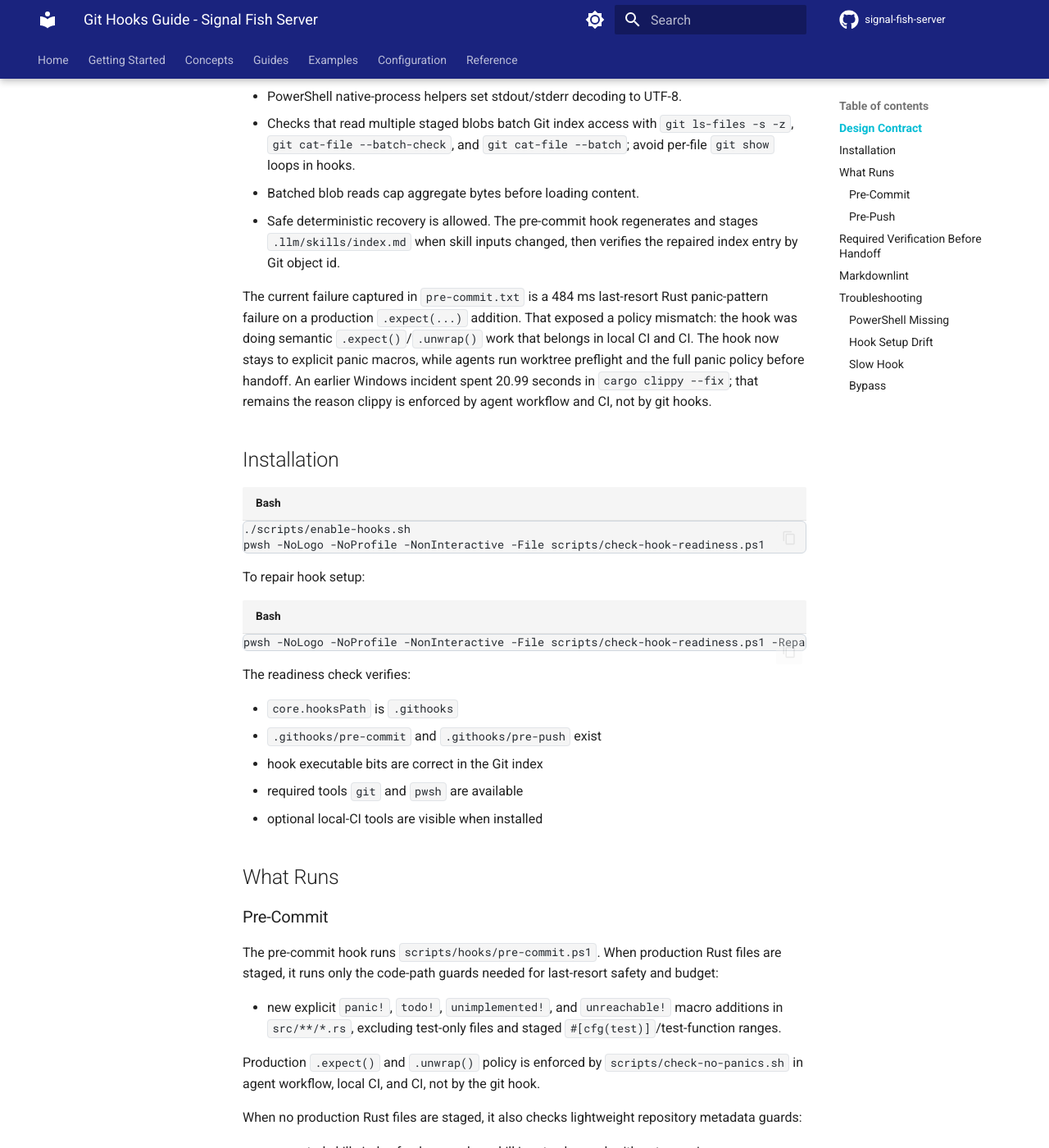
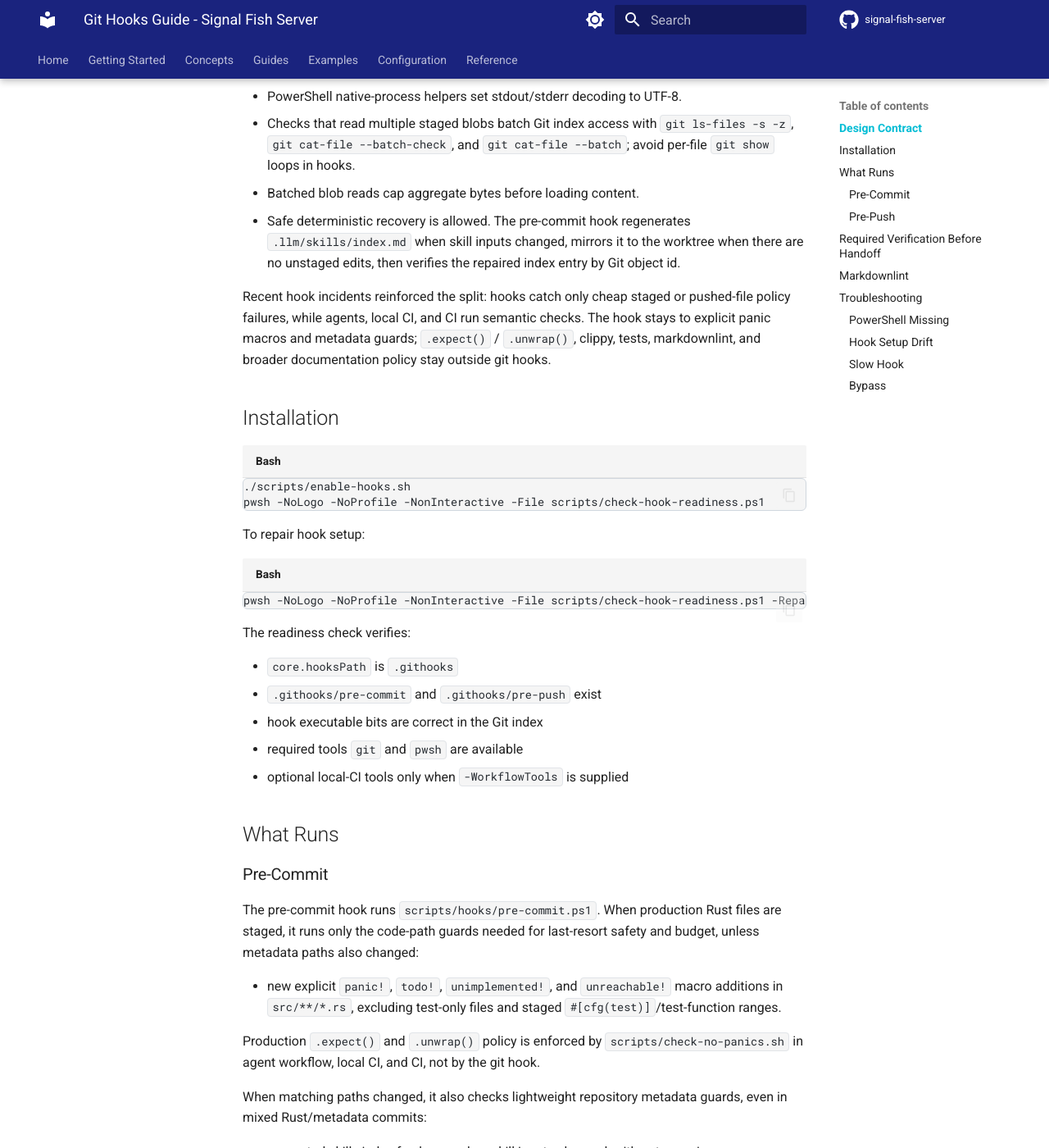
Before and after one commit to Ambiguous-Interactive/signal-fish-server, an MkDocs documentation site: the page built from docs/git-hooks-guide.md, in a window 1280 px wide and 1400 px high, scrolled down 518 px. Shown: the whole window at 82% size. Built offline with MkDocs 1.6.1 and Material for MkDocs 9.7.7, drawn with Linux system fonts in a browser that asks for light colours; comment, search, counter and statistics services are not loaded; some of the changed text lies outside the part shown.

Commit message:
CI fixes

````diff
--- a/docs/git-hooks-guide.md
+++ b/docs/git-hooks-guide.md
@@ -19,18 +19,16 @@ local CI, or GitHub CI.
   `git ls-files -s -z`, `git cat-file --batch-check`, and
   `git cat-file --batch`; avoid per-file `git show` loops in hooks.
 - Batched blob reads cap aggregate bytes before loading content.
-- Safe deterministic recovery is allowed. The pre-commit hook regenerates and
-  stages `.llm/skills/index.md` when skill inputs changed, then verifies the
-  repaired index entry by Git object id.
+- Safe deterministic recovery is allowed. The pre-commit hook regenerates
+  `.llm/skills/index.md` when skill inputs changed, mirrors it to the worktree
+  when there are no unstaged edits, then verifies the repaired index entry by
+  Git object id.
 
-The current failure captured in `pre-commit.txt` is a 484 ms last-resort Rust
-panic-pattern failure on a production `.expect(...)` addition. That exposed a
-policy mismatch: the hook was doing semantic `.expect()`/`.unwrap()` work that
-belongs in local CI and CI. The hook now stays to explicit panic macros, while
-agents run worktree preflight and the full panic policy before handoff. An
-earlier Windows incident spent 20.99 seconds in
-`cargo clippy --fix`; that remains the reason clippy is enforced by agent
-workflow and CI, not by git hooks.
+Recent hook incidents reinforced the split: hooks catch only cheap staged or
+pushed-file policy failures, while agents, local CI, and CI run semantic checks.
+The hook stays to explicit panic macros and metadata guards; `.expect()` /
+`.unwrap()`, clippy, tests, markdownlint, and broader documentation policy stay
+outside git hooks.
 
 ## Installation
 
@@ -51,7 +49,7 @@ The readiness check verifies:
 - `.githooks/pre-commit` and `.githooks/pre-push` exist
 - hook executable bits are correct in the Git index
 - required tools `git` and `pwsh` are available
-- optional local-CI tools are visible when installed
+- optional local-CI tools only when `-WorkflowTools` is supplied
 
 ## What Runs
 
@@ -59,7 +57,7 @@ The readiness check verifies:
 
 The pre-commit hook runs `scripts/hooks/pre-commit.ps1`. When production Rust
 files are staged, it runs only the code-path guards needed for last-resort
-safety and budget:
+safety and budget, unless metadata paths also changed:
 
 - new explicit `panic!`, `todo!`, `unimplemented!`, and `unreachable!` macro
   additions in `src/**/*.rs`, excluding test-only files and staged
@@ -69,8 +67,8 @@ Production `.expect()` and `.unwrap()` policy is enforced by
 `scripts/check-no-panics.sh` in agent workflow, local CI, and CI, not by the git
 hook.
 
-When no production Rust files are staged, it also checks lightweight repository
-metadata guards:
+When matching paths changed, it also checks lightweight repository metadata
+guards, even in mixed Rust/metadata commits:
 
 - generated skills index freshness when skill inputs changed, with auto-repair
 - staged `.llm/*.md` files stay at or below 300 lines
@@ -97,6 +95,10 @@ pwsh -NoLogo -NoProfile -NonInteractive -File scripts/hooks/pre-commit.ps1 -Work
 pwsh -NoLogo -NoProfile -NonInteractive -File scripts/hooks/pre-push.ps1 -Worktree
 ./scripts/run-local-ci.sh
 ```
+
+`pre-commit.ps1 -Worktree` checks unstaged worktree policy paths and staged
+policy paths. If a staged policy path differs from the worktree, the preflight
+fails closed because the real git hook validates the staged snapshot.
 
 `scripts/run-local-ci.sh` owns slower policy checks including hook readiness,
 worktree hook preflights, LLM file-size/example policies, markdownlint,
````
Also changed, not shown: .llm/skills/agent-self-review-checklist.md (+1 -0 lines), .llm/skills/ci-config-live-view-tests.md (added, +73 -0 lines), .llm/skills/git-hooks-installation.md (+5 -3 lines), .llm/skills/github-actions-config-tests.md (+11 -0 lines), .llm/skills/index.md (+1 -0 lines), docs/hooks-quick-reference.md (+7 -3 lines), 10 other files.
